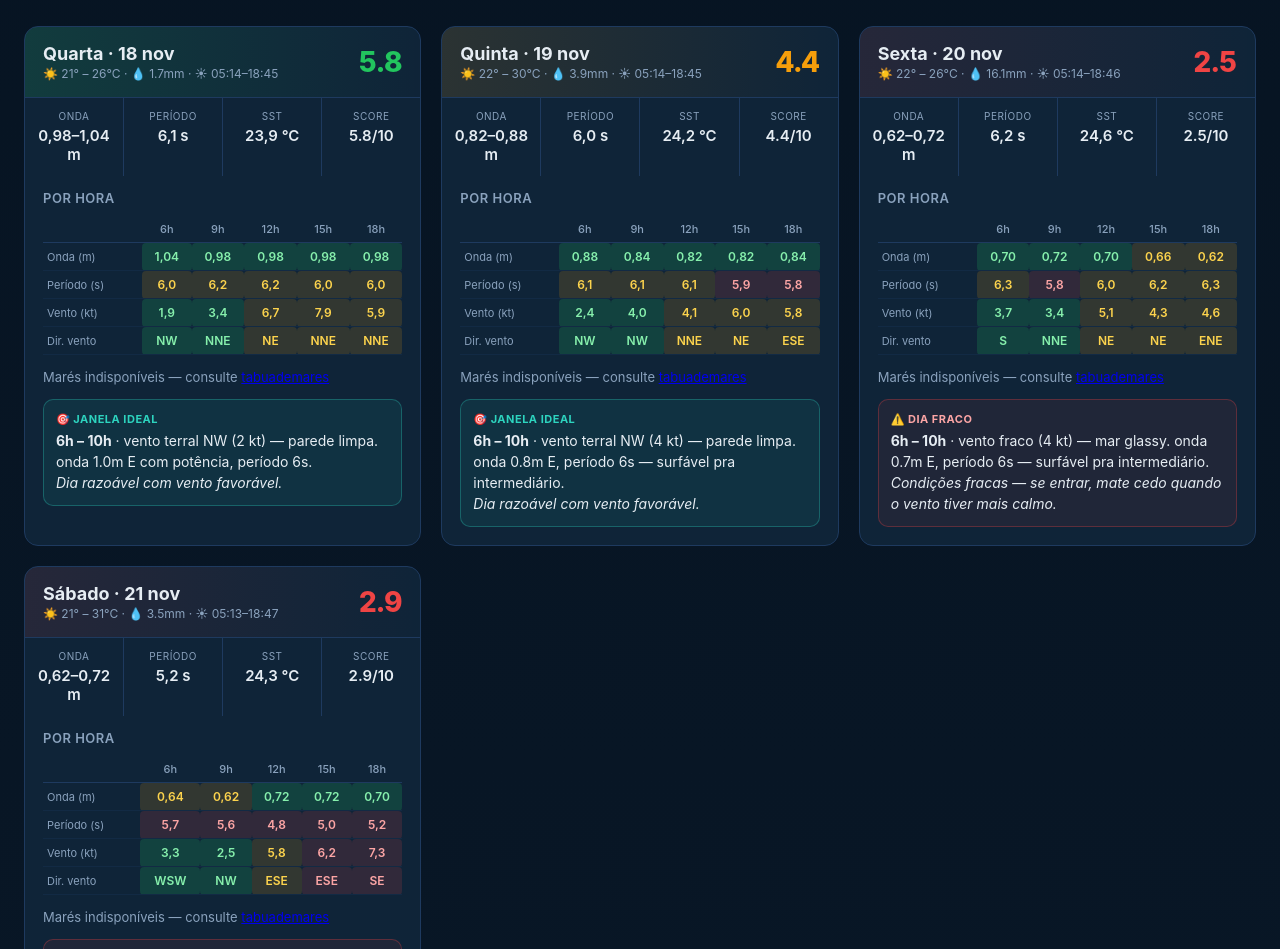
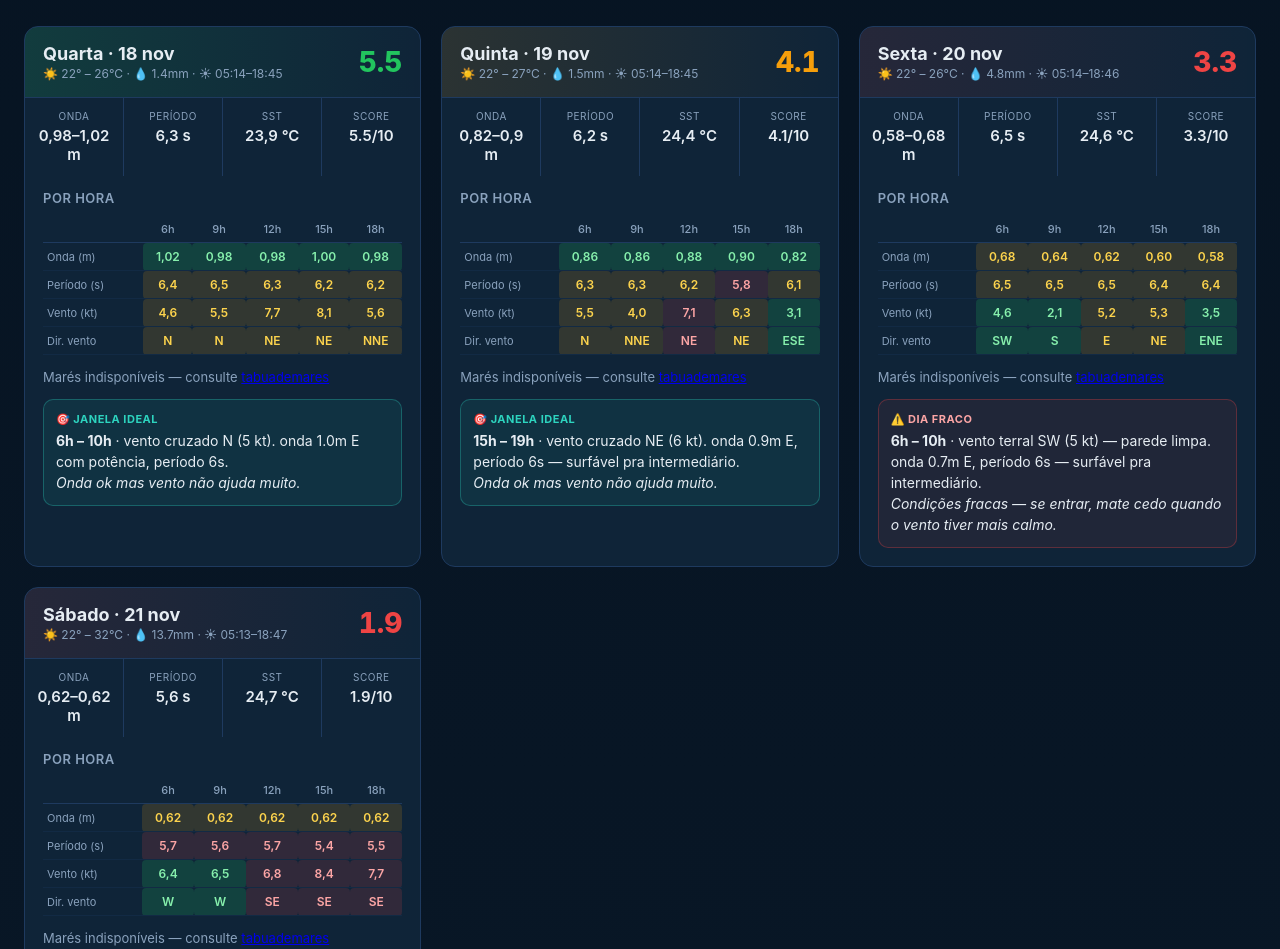
Before and after one commit to rrenanfelix/atalaia-surf, a plain HTML site: page index.html in a window 1280 px wide. Shown: the part 545-1494 px from the top of the page. Drawn offline with nearby package versions, Linux system fonts and the light colour scheme.

Commit message:
🌊 Atualização automática 2026-11-18 17:17 UTC

```diff
--- a/index.html
+++ b/index.html
@@ -99,13 +99,13 @@
         <h1><span class="wave">≋</span> Análise de Surf — Praia do Atalaia</h1>
         <div class="subtitle">Itajaí / SC · próximos 4 dias · perfil intermediário</div>
       </div>
-      <div><span class="badge">Atualizado 18/11/2026 · 04:34</span></div>
+      <div><span class="badge">Atualizado 18/11/2026 · 14:17</span></div>
     </div>
     <div class="meta-bar">
       <div class="meta"><div class="meta-label">Pico</div><div class="meta-value">Atalaia (Molhes)</div></div>
       <div class="meta"><div class="meta-label">Coordenadas</div><div class="meta-value">26.92° S · 48.64° W</div></div>
       <div class="meta"><div class="meta-label">Swell ideal</div><div class="meta-value">SE (135°)</div></div>
-      <div class="meta"><div class="meta-label">Temp. mar (média)</div><div class="meta-value">24.2 °C</div></div>
+      <div class="meta"><div class="meta-label">Temp. mar (média)</div><div class="meta-value">24.4 °C</div></div>
     </div>
   </header>
 
@@ -116,33 +116,33 @@
           <div class="medal">🥇</div>
           <div>
             <div class="rank-name">Quarta, 18 nov</div>
-            <div class="rank-reason">Onda 0,98–1,04m · período 6,1s · janela em torno de 6h</div>
+            <div class="rank-reason">Onda 0,98–1,02m · período 6,3s · janela em torno de 6h</div>
           </div>
-          <div class="score" style="color:var(--good)">5.8</div>
+          <div class="score" style="color:var(--good)">5.5</div>
         </div>
         <div class="rank-row">
           <div class="medal">🥈</div>
           <div>
             <div class="rank-name">Quinta, 19 nov</div>
-            <div class="rank-reason">Onda 0,82–0,88m · período 6,0s · janela em torno de 9h</div>
+            <div class="rank-reason">Onda 0,82–0,9m · período 6,2s · janela em torno de 15h</div>
           </div>
-          <div class="score" style="color:var(--mid)">4.4</div>
+          <div class="score" style="color:var(--mid)">4.1</div>
         </div>
         <div class="rank-row">
           <div class="medal">🥉</div>
           <div>
-            <div class="rank-name">Sábado, 21 nov</div>
-            <div class="rank-reason">Onda 0,62–0,72m · período 5,2s · janela em torno de 6h</div>
+            <div class="rank-name">Sexta, 20 nov</div>
+            <div class="rank-reason">Onda 0,58–0,68m · período 6,5s · janela em torno de 6h</div>
           </div>
-          <div class="score" style="color:var(--bad)">2.9</div>
+          <div class="score" style="color:var(--bad)">3.3</div>
         </div>
         <div class="rank-row">
           <div class="medal">4️⃣</div>
           <div>
-            <div class="rank-name">Sexta, 20 nov</div>
-            <div class="rank-reason">Onda 0,62–0,72m · período 6,2s · janela em torno de 6h</div>
+            <div class="rank-name">Sábado, 21 nov</div>
+            <div class="rank-reason">Onda 0,62–0,62m · período 5,6s · janela em torno de 6h</div>
           </div>
-          <div class="score" style="color:var(--bad)">2.5</div>
+          <div class="score" style="color:var(--bad)">1.9</div>
         </div>
   </section>
 
@@ -152,32 +152,32 @@
       <div class="day-head good">
         <div>
           <div class="day-title">Quarta · 18 nov</div>
-          <div class="day-sub">☀️ 21° – 26°C · 💧 1.7mm · ☀ 05:14–18:45</div>
+          <div class="day-sub">☀️ 22° – 26°C · 💧 1.4mm · ☀ 05:14–18:45</div>
         </div>
-        <div class="day-score good">5.8</div>
+        <div class="day-score good">5.5</div>
       </div>
       <div class="stats">
-        <div class="stat"><div class="stat-label">Onda</div><div class="stat-value">0,98–1,04 m</div></div>
-        <div class="stat"><div class="stat-label">Período</div><div class="stat-value">6,1 s</div></div>
+        <div class="stat"><div class="stat-label">Onda</div><div class="stat-value">0,98–1,02 m</div></div>
+        <div class="stat"><div class="stat-label">Período</div><div class="stat-value">6,3 s</div></div>
         <div class="stat"><div class="stat-label">SST</div><div class="stat-value">23,9 °C</div></div>
-        <div class="stat"><div class="stat-label">Score</div><div class="stat-value">5.8/10</div></div>
+        <div class="stat"><div class="stat-label">Score</div><div class="stat-value">5.5/10</div></div>
       </div>
       <div class="hourly">
         <h3>Por hora</h3>
         <table class="hr-tbl">
           <thead><tr><th class="lbl"></th><th>6h</th><th>9h</th><th>12h</th><th>15h</th><th>18h</th></tr></thead>
           <tbody>
-            <tr><td class="lbl">Onda (m)</td><td class="cell-good">1,04</td><td class="cell-good">0,98</td><td class="cell-good">0,98</td><td class="cell-good">0,98</td><td class="cell-good">0,98</td></tr>
-            <tr><td class="lbl">Período (s)</td><td class="cell-mid">6,0</td><td class="cell-mid">6,2</td><td class="cell-mid">6,2</td><td class="cell-mid">6,0</td><td class="cell-mid">6,0</td></tr>
-            <tr><td class="lbl">Vento (kt)</td><td class="cell-good">1,9</td><td class="cell-good">3,4</td><td class="cell-mid">6,7</td><td class="cell-mid">7,9</td><td class="cell-mid">5,9</td></tr>
-            <tr><td class="lbl">Dir. vento</td><td class="cell-good">NW</td><td class="cell-good">NNE</td><td class="cell-mid">NE</td><td class="cell-mid">NNE</td><td class="cell-mid">NNE</td></tr>
+            <tr><td class="lbl">Onda (m)</td><td class="cell-good">1,02</td><td class="cell-good">0,98</td><td class="cell-good">0,98</td><td class="cell-good">1,00</td><td class="cell-good">0,98</td></tr>
+            <tr><td class="lbl">Período (s)</td><td class="cell-mid">6,4</td><td class="cell-mid">6,5</td><td class="cell-mid">6,3</td><td class="cell-mid">6,2</td><td class="cell-mid">6,2</td></tr>
+            <tr><td class="lbl">Vento (kt)</td><td class="cell-mid">4,6</td><td class="cell-mid">5,5</td><td class="cell-mid">7,7</td><td class="cell-mid">8,1</td><td class="cell-mid">5,6</td></tr>
+            <tr><td class="lbl">Dir. vento</td><td class="cell-mid">N</td><td class="cell-mid">N</td><td class="cell-mid">NE</td><td class="cell-mid">NE</td><td class="cell-mid">NNE</td></tr>
           </tbody>
         </table>
       </div>
       <div class="tides"><div class="muted">Marés indisponíveis — consulte <a href="https://tabuademares.com/br/santa-catarina/itajai" target="_blank">tabuademares</a></div></div>
       <div class="window">
         <div class="win-label">🎯 Janela ideal</div>
-        <div class="win-text"><strong>6h – 10h</strong> · vento terral NW (2 kt) — parede limpa. onda 1.0m E com potência, período 6s.<br><em>Dia razoável com vento favorável.</em></div>
+        <div class="win-text"><strong>6h – 10h</strong> · vento cruzado N (5 kt). onda 1.0m E com potência, período 6s.<br><em>Onda ok mas vento não ajuda muito.</em></div>
       </div>
     </div>
 
@@ -186,32 +186,32 @@
       <div class="day-head mid">
         <div>
           <div class="day-title">Quinta · 19 nov</div>
-          <div class="day-sub">☀️ 22° – 30°C · 💧 3.9mm · ☀ 05:14–18:45</div>
+          <div class="day-sub">☀️ 22° – 27°C · 💧 1.5mm · ☀ 05:14–18:45</div>
         </div>
-        <div class="day-score mid">4.4</div>
+        <div class="day-score mid">4.1</div>
       </div>
       <div class="stats">
-        <div class="stat"><div class="stat-label">Onda</div><div class="stat-value">0,82–0,88 m</div></div>
-        <div class="stat"><div class="stat-label">Período</div><div class="stat-value">6,0 s</div></div>
-        <div class="stat"><div class="stat-label">SST</div><div class="stat-value">24,2 °C</div></div>
-        <div class="stat"><div class="stat-label">Score</div><div class="stat-value">4.4/10</div></div>
+        <div class="stat"><div class="stat-label">Onda</div><div class="stat-value">0,82–0,9 m</div></div>
+        <div class="stat"><div class="stat-label">Período</div><div class="stat-value">6,2 s</div></div>
+        <div class="stat"><div class="stat-label">SST</div><div class="stat-value">24,4 °C</div></div>
+        <div class="stat"><div class="stat-label">Score</div><div class="stat-value">4.1/10</div></div>
       </div>
       <div class="hourly">
         <h3>Por hora</h3>
         <table class="hr-tbl">
           <thead><tr><th class="lbl"></th><th>6h</th><th>9h</th><th>12h</th><th>15h</th><th>18h</th></tr></thead>
           <tbody>
-            <tr><td class="lbl">Onda (m)</td><td class="cell-good">0,88</td><td class="cell-good">0,84</td><td class="cell-good">0,82</td><td class="cell-good">0,82</td><td class="cell-good">0,84</td></tr>
-            <tr><td class="lbl">Período (s)</td><td class="cell-mid">6,1</td><td class="cell-mid">6,1</td><td class="cell-mid">6,1</td><td class="cell-bad">5,9</td><td class="cell-bad">5,8</td></tr>
-            <tr><td class="lbl">Vento (kt)</td><td class="cell-good">2,4</td><td class="cell-good">4,0</td><td class="cell-mid">4,1</td><td class="cell-mid">6,0</td><td class="cell-mid">5,8</td></tr>
-            <tr><td class="lbl">Dir. vento</td><td class="cell-good">NW</td><td class="cell-good">NW</td><td class="cell-mid">NNE</td><td class="cell-mid">NE</td><td class="cell-mid">ESE</td></tr>
+            <tr><td class="lbl">Onda (m)</td><td class="cell-good">0,86</td><td class="cell-good">0,86</td><td class="cell-good">0,88</td><td class="cell-good">0,90</td><td class="cell-good">0,82</td></tr>
+            <tr><td class="lbl">Período (s)</td><td class="cell-mid">6,3</td><td class="cell-mid">6,3</td><td class="cell-mid">6,2</td><td class="cell-bad">5,8</td><td class="cell-mid">6,1</td></tr>
+            <tr><td class="lbl">Vento (kt)</td><td class="cell-mid">5,5</td><td class="cell-mid">4,0</td><td class="cell-bad">7,1</td><td class="cell-mid">6,3</td><td class="cell-good">3,1</td></tr>
+            <tr><td class="lbl">Dir. vento</td><td class="cell-mid">N</td><td class="cell-mid">NNE</td><td class="cell-bad">NE</td><td class="cell-mid">NE</td><td class="cell-good">ESE</td></tr>
           </tbody>
         </table>
       </div>
       <div class="tides"><div class="muted">Marés indisponíveis — consulte <a href="https://tabuademares.com/br/santa-catarina/itajai" target="_blank">tabuademares</a></div></div>
       <div class="window">
         <div class="win-label">🎯 Janela ideal</div>
-        <div class="win-text"><strong>6h – 10h</strong> · vento terral NW (4 kt) — parede limpa. onda 0.8m E, período 6s — surfável pra intermediário.<br><em>Dia razoável com vento favorável.</em></div>
+        <div class="win-text"><strong>15h – 19h</strong> · vento cruzado NE (6 kt). onda 0.9m E, período 6s — surfável pra intermediário.<br><em>Onda ok mas vento não ajuda muito.</em></div>
       </div>
     </div>
 
@@ -220,32 +220,32 @@
       <div class="day-head bad">
         <div>
           <div class="day-title">Sexta · 20 nov</div>
-          <div class="day-sub">☀️ 22° – 26°C · 💧 16.1mm · ☀ 05:14–18:46</div>
+          <div class="day-sub">☀️ 22° – 26°C · 💧 4.8mm · ☀ 05:14–18:46</div>
         </div>
-        <div class="day-score bad">2.5</div>
+        <div class="day-score bad">3.3</div>
       </div>
       <div class="stats">
-        <div class="stat"><div class="stat-label">Onda</div><div class="stat-value">0,62–0,72 m</div></div>
-        <div class="stat"><div class="stat-label">Período</div><div class="stat-value">6,2 s</div></div>
+        <div class="stat"><div class="stat-label">Onda</div><div class="stat-value">0,58–0,68 m</div></div>
+        <div class="stat"><div class="stat-label">Período</div><div class="stat-value">6,5 s</div></div>
         <div class="stat"><div class="stat-label">SST</div><div class="stat-value">24,6 °C</div></div>
-        <div class="stat"><div class="stat-label">Score</div><div class="stat-value">2.5/10</div></div>
+        <div class="stat"><div class="stat-label">Score</div><div class="stat-value">3.3/10</div></div>
       </div>
       <div class="hourly">
         <h3>Por hora</h3>
         <table class="hr-tbl">
           <thead><tr><th class="lbl"></th><th>6h</th><th>9h</th><th>12h</th><th>15h</th><th>18h</th></tr></thead>
           <tbody>
-            <tr><td class="lbl">Onda (m)</td><td class="cell-good">0,70</td><td class="cell-good">0,72</td><td class="cell-good">0,70</td><td class="cell-mid">0,66</td><td class="cell-mid">0,62</td></tr>
-            <tr><td class="lbl">Período (s)</td><td class="cell-mid">6,3</td><td class="cell-bad">5,8</td><td class="cell-mid">6,0</td><td class="cell-mid">6,2</td><td class="cell-mid">6,3</td></tr>
-            <tr><td class="lbl">Vento (kt)</td><td class="cell-good">3,7</td><td class="cell-good">3,4</td><td class="cell-mid">5,1</td><td class="cell-mid">4,3</td><td class="cell-mid">4,6</td></tr>
-            <tr><td class="lbl">Dir. vento</td><td class="cell-good">S</td><td class="cell-good">NNE</td><td class="cell-mid">NE</td><td class="cell-mid">NE</td><td class="cell-mid">ENE</td></tr>
+            <tr><td class="lbl">Onda (m)</td><td class="cell-mid">0,68</td><td class="cell-mid">0,64</td><td class="cell-mid">0,62</td><td class="cell-mid">0,60</td><td class="cell-mid">0,58</td></tr>
+            <tr><td class="lbl">Período (s)</td><td class="cell-mid">6,5</td><td class="cell-mid">6,5</td><td class="cell-mid">6,5</td><td class="cell-mid">6,4</td><td class="cell-mid">6,4</td></tr>
+            <tr><td class="lbl">Vento (kt)</td><td class="cell-good">4,6</td><td class="cell-good">2,1</td><td class="cell-mid">5,2</td><td class="cell-mid">5,3</td><td class="cell-good">3,5</td></tr>
+            <tr><td class="lbl">Dir. vento</td><td class="cell-good">SW</td><td class="cell-good">S</td><td class="cell-mid">E</td><td class="cell-mid">NE</td><td class="cell-good">ENE</td></tr>
           </tbody>
         </table>
       </div>
       <div class="tides"><div class="muted">Marés indisponíveis — consulte <a href="https://tabuademares.com/br/santa-catarina/itajai" target="_blank">tabuademares</a></div></div>
       <div class="window  bad">
         <div class="win-label">⚠️ Dia fraco</div>
-        <div class="win-text"><strong>6h – 10h</strong> · vento fraco (4 kt) — mar glassy. onda 0.7m E, período 6s — surfável pra intermediário.<br><em>Condições fracas — se entrar, mate cedo quando o vento tiver mais calmo.</em></div>
+        <div class="win-text"><strong>6h – 10h</strong> · vento terral SW (5 kt) — parede limpa. onda 0.7m E, período 6s — surfável pra intermediário.<br><em>Condições fracas — se entrar, mate cedo quando o vento tiver mais calmo.</em></div>
       </div>
     </div>
 
@@ -254,32 +254,32 @@
       <div class="day-head bad">
         <div>
           <div class="day-title">Sábado · 21 nov</div>
-          <div class="day-sub">☀️ 21° – 31°C · 💧 3.5mm · ☀ 05:13–18:47</div>
+          <div class="day-sub">☀️ 22° – 32°C · 💧 13.7mm · ☀ 05:13–18:47</div>
         </div>
-        <div class="day-score bad">2.9</div>
+        <div class="day-score bad">1.9</div>
       </div>
       <div class="stats">
-        <div class="stat"><div class="stat-label">Onda</div><div class="stat-value">0,62–0,72 m</div></div>
-        <div class="stat"><div class="stat-label">Período</div><div class="stat-value">5,2 s</div></div>
-        <div class="stat"><div class="stat-label">SST</div><div class="stat-value">24,3 °C</div></div>
-        <div class="stat"><div class="stat-label">Score</div><div class="stat-value">2.9/10</div></div>
+        <div class="stat"><div class="stat-label">Onda</div><div class="stat-value">0,62–0,62 m</div></div>
+        <div class="stat"><div class="stat-label">Período</div><div class="stat-value">5,6 s</div></div>
+        <div class="stat"><div class="stat-label">SST</div><div class="stat-value">24,7 °C</div></div>
+        <div class="stat"><div class="stat-label">Score</div><div class="stat-value">1.9/10</div></div>
       </div>
       <div class="hourly">
         <h3>Por hora</h3>
         <table class="hr-tbl">
           <thead><tr><th class="lbl"></th><th>6h</th><th>9h</th><th>12h</th><th>15h</th><th>18h</th></tr></thead>
           <tbody>
-            <tr><td class="lbl">Onda (m)</td><td class="cell-mid">0,64</td><td class="cell-mid">0,62</td><td class="cell-good">0,72</td><td class="cell-good">0,72</td><td class="cell-good">0,70</td></tr>
-            <tr><td class="lbl">Período (s)</td><td class="cell-bad">5,7</td><td class="cell-bad">5,6</td><td class="cell-bad">4,8</td><td class="cell-bad">5,0</td><td class="cell-bad">5,2</td></tr>
-            <tr><td class="lbl">Vento (kt)</td><td class="cell-good">3,3</td><td class="cell-good">2,5</td><td class="cell-mid">5,8</td><td class="cell-bad">6,2</td><td class="cell-bad">7,3</td></tr>
-            <tr><td class="lbl">Dir. vento</td><td class="cell-good">WSW</td><td class="cell-good">NW</td><td class="cell-mid">ESE</td><td class="cell-bad">ESE</td><td class="cell-bad">SE</td></tr>
+            <tr><td class="lbl">Onda (m)</td><td class="cell-mid">0,62</td><td class="cell-mid">0,62</td><td class="cell-mid">0,62</td><td class="cell-mid">0,62</td><td class="cell-mid">0,62</td></tr>
+            <tr><td class="lbl">Período (s)</td><td class="cell-bad">5,7</td><td class="cell-bad">5,6</td><td class="cell-bad">5,7</td><td class="cell-bad">5,4</td><td class="cell-bad">5,5</td></tr>
+            <tr><td class="lbl">Vento (kt)</td><td class="cell-good">6,4</td><td class="cell-good">6,5</td><td class="cell-bad">6,8</td><td class="cell-bad">8,4</td><td class="cell-bad">7,7</td></tr>
+            <tr><td class="lbl">Dir. vento</td><td class="cell-good">W</td><td class="cell-good">W</td><td class="cell-bad">SE</td><td class="cell-bad">SE</td><td class="cell-bad">SE</td></tr>
           </tbody>
         </table>
       </div>
       <div class="tides"><div class="muted">Marés indisponíveis — consulte <a href="https://tabuademares.com/br/santa-catarina/itajai" target="_blank">tabuademares</a></div></div>
       <div class="window  bad">
         <div class="win-label">⚠️ Dia fraco</div>
-        <div class="win-text"><strong>6h – 10h</strong> · vento terral WSW (3 kt) — parede limpa. onda 0.6m E, período 6s — surfável pra intermediário.<br><em>Condições fracas — se entrar, mate cedo quando o vento tiver mais calmo.</em></div>
+        <div class="win-text"><strong>6h – 10h</strong> · vento terral W (6 kt) — parede limpa. onda 0.6m ENE, período 6s — surfável pra intermediário.<br><em>Condições fracas — se entrar, mate cedo quando o vento tiver mais calmo.</em></div>
       </div>
     </div>
 
@@ -299,7 +299,7 @@
 
   <div class="gear-card">
     <h2>🧥 Equipamento sugerido</h2>
-    <p class="muted">Temp. água ~24.2°C — base pras recomendações.</p>
+    <p class="muted">Temp. água ~24.4°C — base pras recomendações.</p>
     <div class="gear-grid">
       <div class="gear-item"><div class="gear-icon">🌡️</div><div class="gear-title">Roupa</div><div class="gear-desc">lycra ou bermuda climber</div></div>
       <div class="gear-item"><div class="gear-icon">🏄</div><div class="gear-title">Prancha</div><div class="gear-desc">Ondas pequenas-médias e período curto pedem fish, mid-length ou longboard. Shortboard só quando passar 0,9 m com período &gt;= 8 s.</div></div>
@@ -335,8 +335,8 @@
 
 <script>
 const labels = ["Qua 6h", "Qua 9h", "Qua 12h", "Qua 15h", "Qua 18h", "Qui 6h", "Qui 9h", "Qui 12h", "Qui 15h", "Qui 18h", "Sex 6h", "Sex 9h", "Sex 12h", "Sex 15h", "Sex 18h", "S\u00e1b 6h", "S\u00e1b 9h", "S\u00e1b 12h", "S\u00e1b 15h", "S\u00e1b 18h"];
-const wave = [1.04, 0.98, 0.98, 0.98, 0.98, 0.88, 0.84, 0.82, 0.82, 0.84, 0.7, 0.72, 0.7, 0.66, 0.62, 0.64, 0.62, 0.72, 0.72, 0.7];
-const wind = [1.9, 3.4, 6.7, 7.9, 5.9, 2.4, 4.0, 4.1, 6.0, 5.8, 3.7, 3.4, 5.1, 4.3, 4.6, 3.3, 2.5, 5.8, 6.2, 7.3];
+const wave = [1.02, 0.98, 0.98, 1.0, 0.98, 0.86, 0.86, 0.88, 0.9, 0.82, 0.68, 0.64, 0.62, 0.6, 0.58, 0.62, 0.62, 0.62, 0.62, 0.62];
+const wind = [4.6, 5.5, 7.7, 8.1, 5.6, 5.5, 4.0, 7.1, 6.3, 3.1, 4.6, 2.1, 5.2, 5.3, 3.5, 6.4, 6.5, 6.8, 8.4, 7.7];
 const baseOpts = {
   responsive:true, maintainAspectRatio:false,
   plugins:{legend:{display:false},tooltip:{mode:'index',intersect:false}},
```
